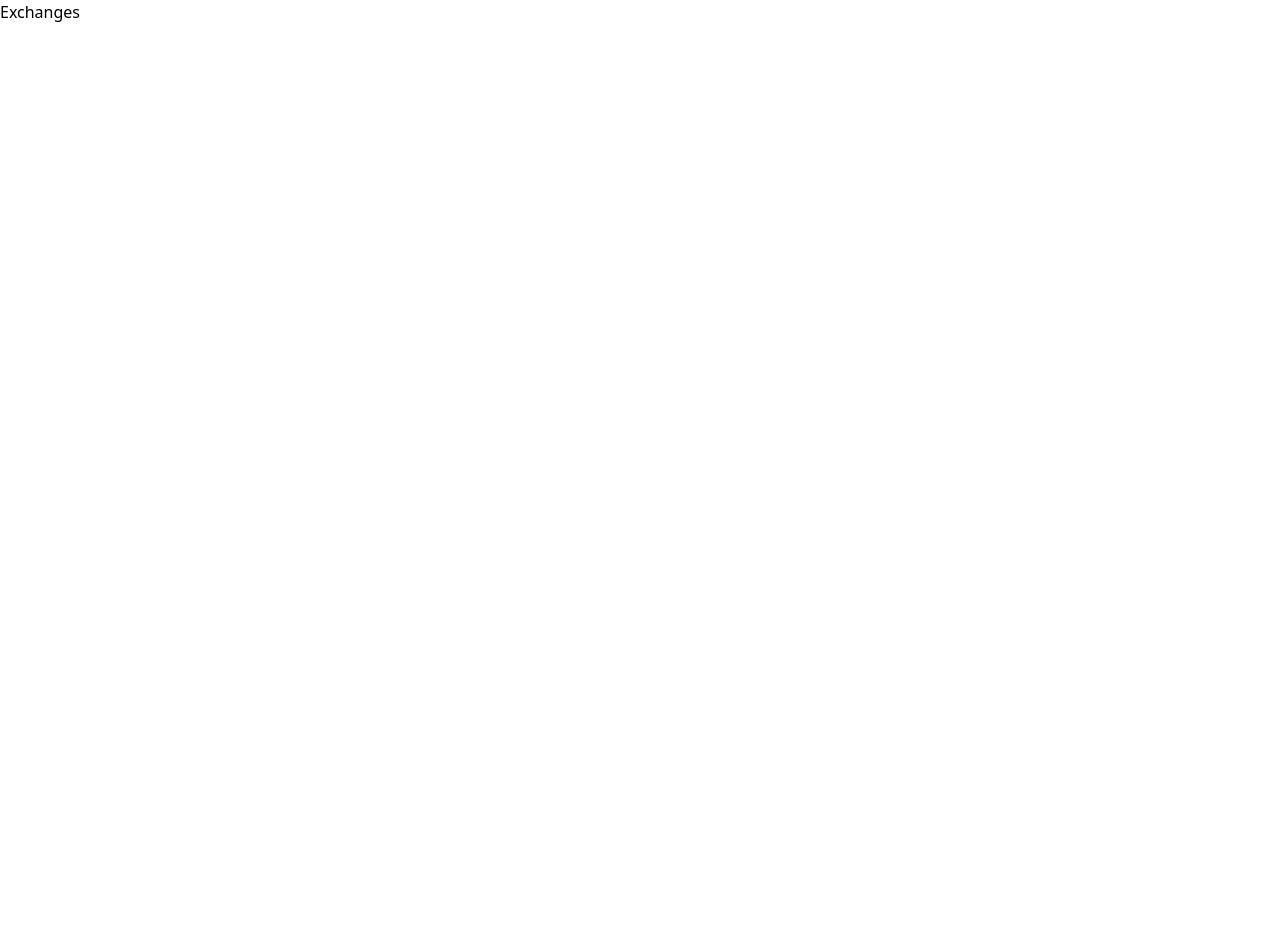
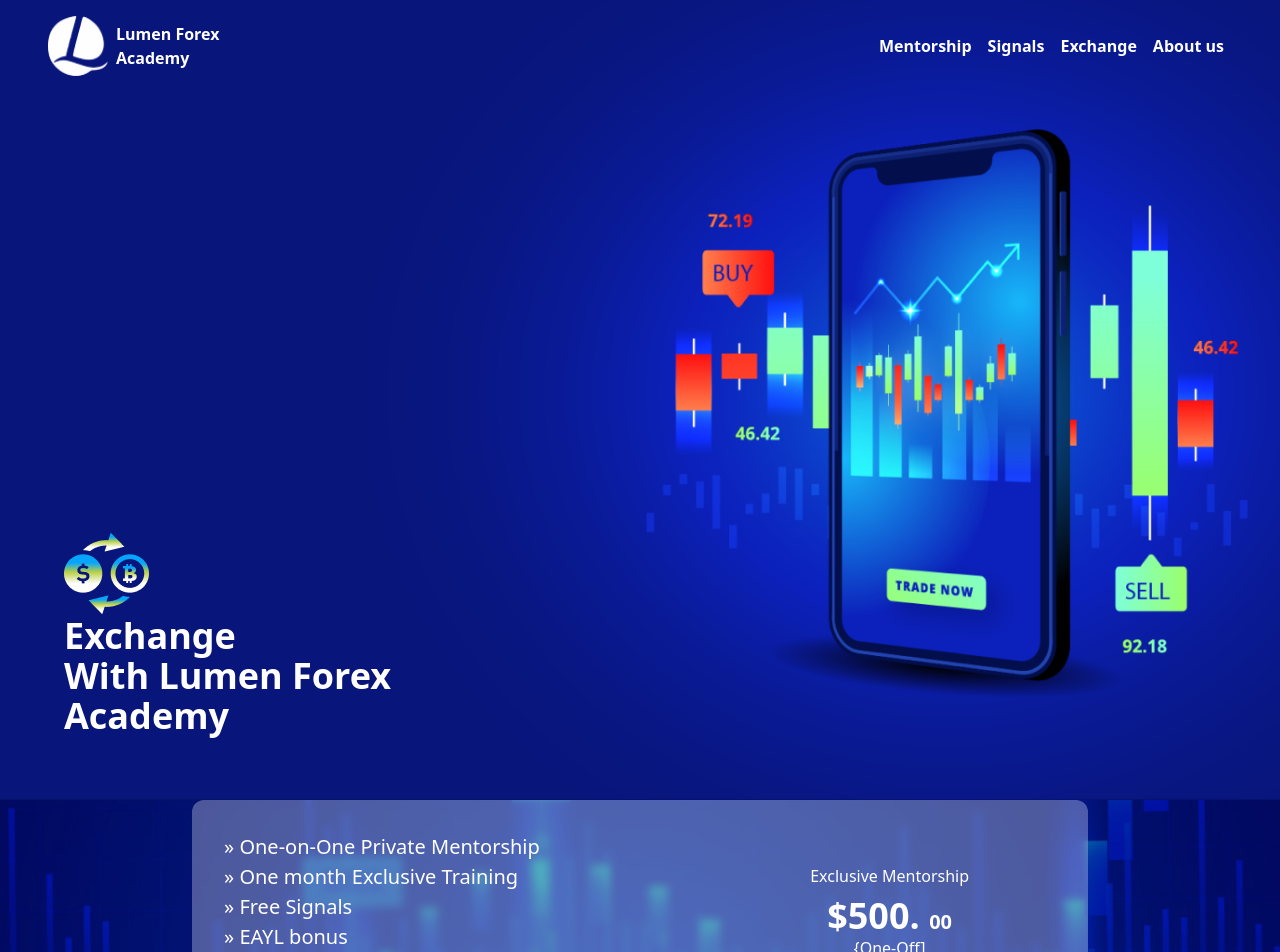
Before and after one commit to Nanocodes-Programming/forex-bang-frontend, a React (Create React App) app: page /exchange in a window 1280 px wide. Shown: the top 952 px of the page. Before the commit the page ends 800 px from the top, so only its background shows below. Built offline with nearby package versions, Linux system fonts and the light colour scheme.

Commit message:
signal page done

```diff
--- a/src/pages/Exchanges.jsx
+++ b/src/pages/Exchanges.jsx
@@ -1,7 +1,25 @@
-import React from "react";
+import Layout from "../components/Layout";
+import Wrapper from "../components/Wrapper";
+import dollar from "../assets/img/dollar-and-bitcoin-exchange-svgrepo-com 1.png";
+import Card from "../components/Card";
 
 const Exchanges = () => {
-  return <div>Exchanges</div>;
+  return (
+    <Layout>
+      <Wrapper>
+        {/* home wrapper */}
+        <div className="w-[40%] h-full flex flex-col justify-end p-[4rem] items-start">
+          <img src={dollar} alt="" />
+          <h1 className="text-4xl font-bold text-white">Exchange With Lumen Forex Academy</h1>
+        </div>
+        {/* home wrapper */}
+        {/* services starts here */}
+      </Wrapper>
+      <div className=" bg-[url('/src/assets/img/forexbg.png')] pb-[5rem]  bg-cover bg-center">
+        <Card />
+      </div>
+    </Layout>
+  );
 };
 
 export default Exchanges;
--- a/src/pages/Signal.jsx
+++ b/src/pages/Signal.jsx
@@ -1,6 +1,6 @@
 import Layout from "../components/Layout";
 import Wrapper from "../components/Wrapper";
-import chart from "../assets/img/chart3-svgrepo-com 1.png";
+import signal from "../assets/img/Group 121.png";
 import Card from "../components/Card";
 
 const Signal = () => {
@@ -9,7 +9,7 @@
       <Wrapper>
         {/* home wrapper */}
         <div className="w-[40%] h-full flex flex-col justify-end p-[4rem] items-start">
-          <img src={chart} alt="" />
+          <img src={signal} alt="" />
           <h1 className="text-4xl font-bold text-white">Forex Trade Signals</h1>
           <p className="text-2xl text-white   my-4">
             Earn on the go with LumenFx by copying our daily bases signals
```
